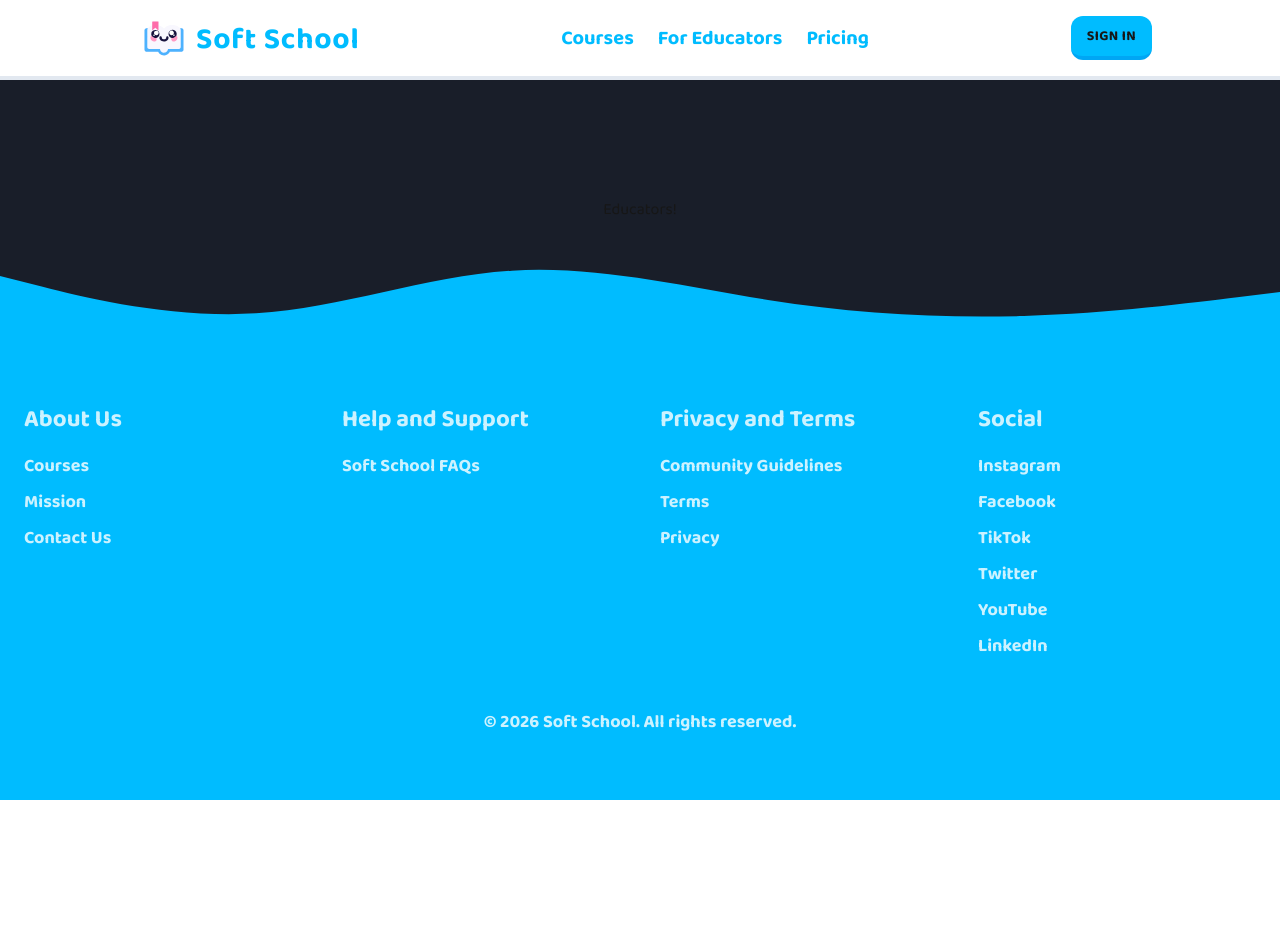
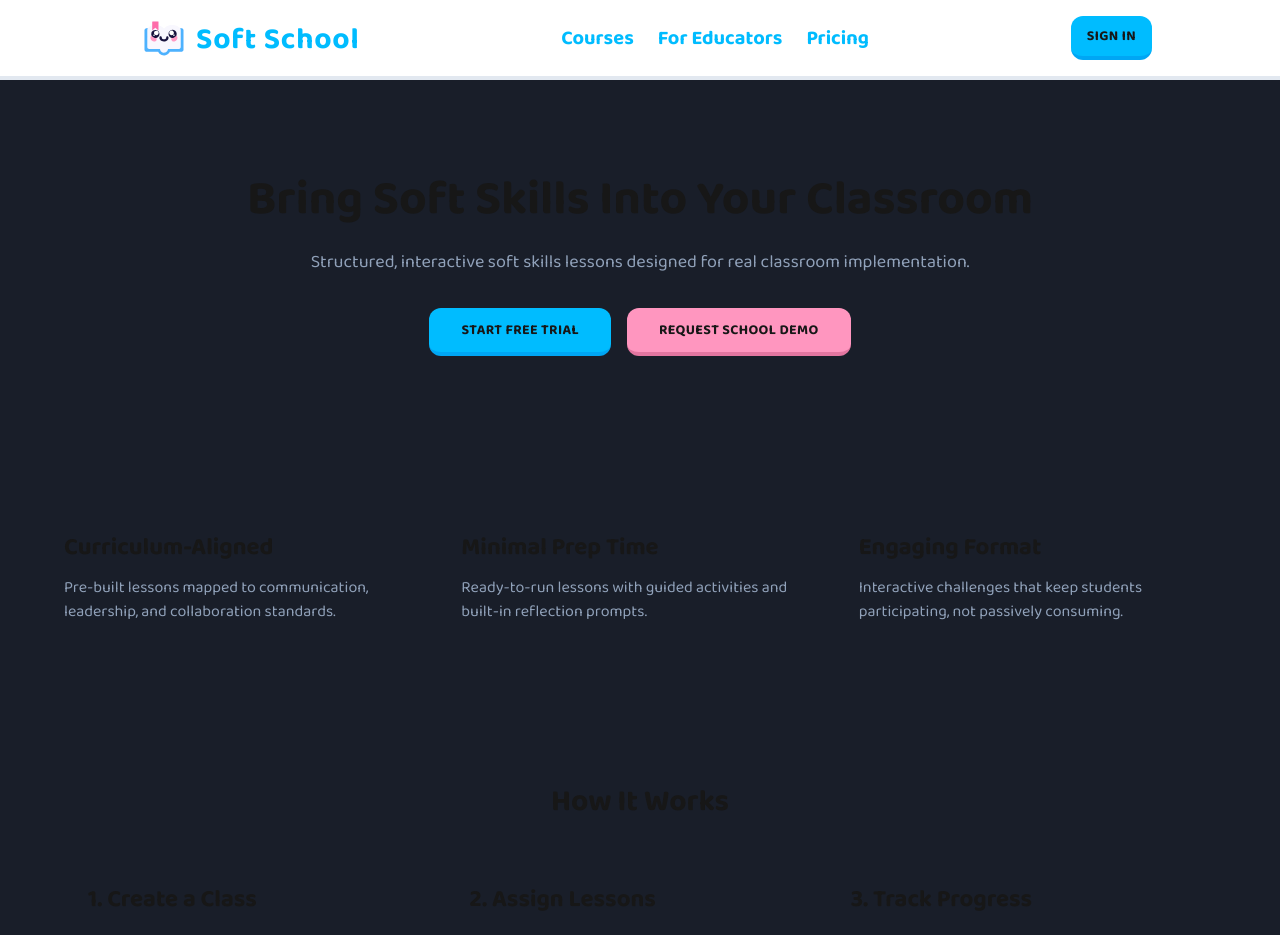
Before and after one commit to LogicCubed/Soft-School-Showcase, a Next.js app: page /for-educators in a window 1280 px wide. Shown: the top 935 px of the page. Before the commit the page ends 800 px from the top, so only its background shows below. Built offline with nearby package versions, Linux system fonts and the light colour scheme.

Commit message:
Educators & Courses Page
Added information to educators & courses page

```diff
--- /dev/null
+++ b/app/(marketing)/courses/CTA.tsx
@@ -0,0 +1,15 @@
+import { Button } from "components/ui/button";
+
+export function CoursesCTA() {
+  return (
+    <section className="px-6 py-24 text-center">
+      <h2 className="text-3xl font-bold mb-6">
+        Start Building High-Leverage Skills
+      </h2>
+      <p className="text-slate-400 mb-8">
+        Enroll in a course and begin structured, measurable skill development.
+      </p>
+      <Button size="lg" variant="primary" className="cursor-pointer">Get Started</Button>
+    </section>
+  );
+}
--- /dev/null
+++ b/app/(marketing)/courses/Course-Grid.tsx
@@ -0,0 +1,111 @@
+import { Button } from "components/ui/button";
+import Link from "next/link";
+import Image from "next/image";
+
+const courses = [
+    {
+        slug: "conflict-resolution",
+        title: "Conflict Resolution",
+        description:
+        "Learn structured methods to navigate disagreements, de-escalate tension, and reach productive outcomes.",
+        lessons: 12,
+        level: "Intermediate",
+        image: "/assets/logos/soft-school-logo.svg",
+    },
+    {
+        slug: "teamwork",
+        title: "Teamwork",
+        description:
+        "Develop collaboration frameworks, accountability habits, and communication skills for group success.",
+        lessons: 10,
+        level: "Beginner",
+        image: "/assets/logos/soft-school-logo.svg",
+    },
+    {
+        slug: "problem-solving",
+        title: "Problem Solving",
+        description:
+        "Strengthen analytical thinking, decision-making, and structured reasoning under constraints.",
+        lessons: 14,
+        level: "Intermediate",
+        image: "/assets/logos/soft-school-logo.svg",
+    },
+    {
+        slug: "speaking",
+        title: "Speaking",
+        description:
+        "Build clarity, confidence, and persuasive delivery in academic and professional settings.",
+        lessons: 8,
+        level: "Beginner",
+        image: "/assets/logos/soft-school-logo.svg",
+    },
+    {
+        slug: "leadership",
+        title: "Leadership",
+        description:
+        "Develop structured leadership habits, decision-making discipline, and ethical persuasion skills.",
+        lessons: 12,
+        level: "Advanced",
+        image: "/assets/logos/soft-school-logo.svg",
+    },
+    {
+        slug: "active-listening",
+        title: "Active Listening",
+        description:
+        "Strengthen attention control, question framing, and reflective listening for clearer communication.",
+        lessons: 8,
+        level: "Beginner",
+        image: "/assets/logos/soft-school-logo.svg",
+    },
+];
+
+export function CourseGrid() {
+    return (
+        <section className="px-6 max-w-6xl mx-auto">
+            <div className="grid md:grid-cols-2 gap-10">
+                {courses.map((course) => (
+                <div
+                    key={course.slug}
+                    className="border rounded-2xl shadow-sm p-8"
+                >
+                    <div className="flex gap-6">
+                        <div className="shrink-0">
+                            <Image
+                                src={course.image}
+                                alt={course.title}
+                                width={128}
+                                height={128}
+                                className="object-contain rounded-xl"
+                            />
+                        </div>
+
+                        {/* Content */}
+                        <div className="flex flex-col grow">
+                            <h2 className="text-2xl font-semibold mb-3">
+                                {course.title}
+                            </h2>
+
+                            <p className="text-slate-500 mb-6">
+                                {course.description}
+                            </p>
+
+                            <div className="text-sm text-slate-600 mb-6 flex gap-6">
+                                <span>{course.lessons} Lessons</span>
+                                <span>{course.level}</span>
+                            </div>
+
+                            <div className="mt-auto">
+                                <Link href={`/courses/${course.slug}`}>
+                                    <Button className="cursor-pointer w-full">
+                                        View Course
+                                    </Button>
+                                </Link>
+                            </div>
+                        </div>
+                    </div>
+                </div>
+                ))}
+            </div>
+        </section>
+    );
+}
--- /dev/null
+++ b/app/(marketing)/courses/Hero.tsx
@@ -0,0 +1,12 @@
+export function CoursesHero() {
+  return (
+    <section className="px-6 py-24 text-center max-w-5xl mx-auto">
+      <h1 className="text-4xl md:text-5xl font-bold mb-6">
+        Structured Soft Skills Curriculum
+      </h1>
+      <p className="text-lg text-slate-400">
+        Practical, scenario-based courses designed to build real-world communication and collaboration skills.
+      </p>
+    </section>
+  );
+}
--- a/app/(marketing)/courses/page.tsx
+++ b/app/(marketing)/courses/page.tsx
@@ -1,7 +1,13 @@
+import { CourseGrid } from "./Course-Grid";
+import { CoursesCTA } from "./CTA";
+import { CoursesHero } from "./Hero";
+
 export default function Courses() {
-    return (
-        <>
-            Courses!
-        </>
-    );
+  return (
+    <main className="mb-50">
+      <CoursesHero />
+      <CourseGrid />
+      <CoursesCTA />
+    </main>
+  );
 }
--- /dev/null
+++ b/app/(marketing)/for-educators/Benefits.tsx
@@ -0,0 +1,29 @@
+export function Benefits() {
+  const items = [
+    {
+      title: "Curriculum-Aligned",
+      description: "Pre-built lessons mapped to communication, leadership, and collaboration standards.",
+    },
+    {
+      title: "Minimal Prep Time",
+      description: "Ready-to-run lessons with guided activities and built-in reflection prompts.",
+    },
+    {
+      title: "Engaging Format",
+      description: "Interactive challenges that keep students participating, not passively consuming.",
+    },
+  ];
+
+  return (
+        <section className="px-6 py-20">
+            <div className="max-w-6xl mx-auto grid md:grid-cols-3 gap-10">
+                {items.map((item) => (
+                <div key={item.title}>
+                    <h3 className="text-2xl font-semibold mb-3">{item.title}</h3>
+                    <p className="text-slate-400">{item.description}</p>
+                </div>
+                ))}
+            </div>
+        </section>
+    );
+}
--- /dev/null
+++ b/app/(marketing)/for-educators/CTA-Section.tsx
@@ -0,0 +1,22 @@
+import { Button } from "components/ui/button";
+
+export function CTASection() {
+    return (
+        <section className="px-6 py-24 text-white text-center">
+            <h2 className="text-3xl md:text-4xl font-bold mb-6">
+                Equip Students With Skills That Last
+            </h2>
+            <p className="text-lg mb-8 text-slate-200">
+                Start implementing structured soft skills education this semester.
+            </p>
+            <div className="flex justify-center gap-4">
+                <Button size="lg" variant="primary" className="cursor-pointer">
+                Start Free Trial
+                </Button>
+                <Button size="lg" variant="secondary" className="cursor-pointer">
+                Contact Sales
+                </Button>
+            </div>
+        </section>
+    );
+}
--- /dev/null
+++ b/app/(marketing)/for-educators/Hero.tsx
@@ -0,0 +1,18 @@
+import { Button } from "components/ui/button";
+
+export function Hero() {
+    return (
+        <section className="px-6 py-24 text-center max-w-5xl mx-auto">
+            <h1 className="text-4xl md:text-5xl font-bold mb-6">
+                Bring Soft Skills Into Your Classroom
+            </h1>
+            <p className="text-lg text-slate-400 mb-8">
+                Structured, interactive soft skills lessons designed for real classroom implementation.
+            </p>
+            <div className="flex justify-center gap-4">
+                <Button size="lg" variant="primary" className="cursor-pointer">Start Free Trial</Button>
+                <Button size="lg" variant="secondary" className="cursor-pointer">Request School Demo</Button>
+            </div>
+        </section>
+    );
+}
--- /dev/null
+++ b/app/(marketing)/for-educators/How-It-Works.tsx
@@ -0,0 +1,33 @@
+export function HowItWorks() {
+    const steps = [
+        {
+            step: "1",
+            title: "Create a Class",
+            description: "Set up your classroom and invite students with a simple code.",
+        },
+        {
+            step: "2",
+            title: "Assign Lessons",
+            description: "Choose soft skill modules and assign them to individuals or groups.",
+        },
+        {
+            step: "3",
+            title: "Track Progress",
+            description: "Monitor participation, completion rates, and skill development.",
+        },
+    ];
+
+    return (
+        <section className="px-6 py-20 max-w-6xl mx-auto">
+            <h2 className="text-3xl font-bold text-center mb-16">How It Works</h2>
+            <div className="grid md:grid-cols-3 gap-10">
+                {steps.map((step) => (
+                    <div key={step.step}>
+                        <div className="text-2xl font-bold mb-4">{step.step}. {step.title}</div>
+                        <p className="text-slate-400">{step.description}</p>
+                    </div>
+                ))}
+            </div>
+        </section>
+    );
+}
--- /dev/null
+++ b/app/(marketing)/for-educators/Pricing-Preview.tsx
@@ -0,0 +1,15 @@
+import { Button } from "components/ui/button";
+
+export function PricingPreview() {
+    return (
+        <section className="px-6 py-20 max-w-4xl mx-auto text-center">
+            <h2 className="text-3xl font-bold mb-6">
+                Flexible Pricing for Schools
+            </h2>
+            <p className="text-slate-400 mb-8">
+                Individual teacher plans or school-wide access with volume discounts.
+            </p>
+            <Button size="lg" variant="primary" className="cursor-pointer">View Full Pricing</Button>
+        </section>
+    );
+}
--- a/app/(marketing)/for-educators/page.tsx
+++ b/app/(marketing)/for-educators/page.tsx
@@ -1,7 +1,17 @@
-export default function Educators() {
-    return (
-        <>
-            Educators!
-        </>
-    );
+import { Benefits } from "./Benefits";
+import { CTASection } from "./CTA-Section";
+import { Hero } from "./Hero";
+import { HowItWorks } from "./How-It-Works";
+import { PricingPreview } from "./Pricing-Preview";
+
+export default function ForEducatorsPage() {
+  return (
+    <main className="mb-50">
+      <Hero />
+      <Benefits />
+      <HowItWorks />
+      <PricingPreview />
+      <CTASection />
+    </main>
+  );
 }
--- a/components/ui/button.tsx
+++ b/components/ui/button.tsx
@@ -11,15 +11,12 @@ const buttonVariants = cva(
         locked: "bg-neutral-200 text-primary-foreground hover:bg-neutral-200/90 border-neutral-400 border-b-4 active:border-b-0",
         default: "bg-white text-black border-slate-200 border-2 border-b-4 active:border-b-2 hover:bg-slate-100 text-slate-500",
         primary: "bg-sky-400 text-primary-foreground hover:bg-sky-400/90 border-sky-500 border-b-4 active:border-b-0",
-        primaryOutline: "bg-white text-sky-500 hover:bg-slate-100",
         secondary: "bg-[#ff96bf] text-primary-foreground hover:bg-[#ff96bf]-400/90 border-[#e376a0] border-b-4 active:border-b-0",
-        secondaryOutline: "bg-white text-[#ff96bf] hover:bg-slate-100",
         danger: "bg-[#ff619e] text-primary-foreground hover:bg-[#ff3b6b]-400/90 border-[#e32b59] border-b-4 active:border-b-0",
         dangerOutline: "bg-white text-[#ff619e] hover:bg-slate-100",
         ghost: "bg-transparent text-slate-500 border-transparent border-0 hover:bg-slate-100/20",
         sidebar: "bg-transparent text-slate-500 border-2 border-transparent hover:bg-slate-100/20 transition-none",
         sidebarOutline: "bg-sky-500/15 text-sky-500 border-sky-300 border-2 hover:bg-sky-500/20 transition-none",
-        dark: "bg-[#2a2a2a] text-white hover:bg-[#333333]",
       },
       size: {
         default: "h-11 px-4 py-2 has-[>svg]:px-3",
```
